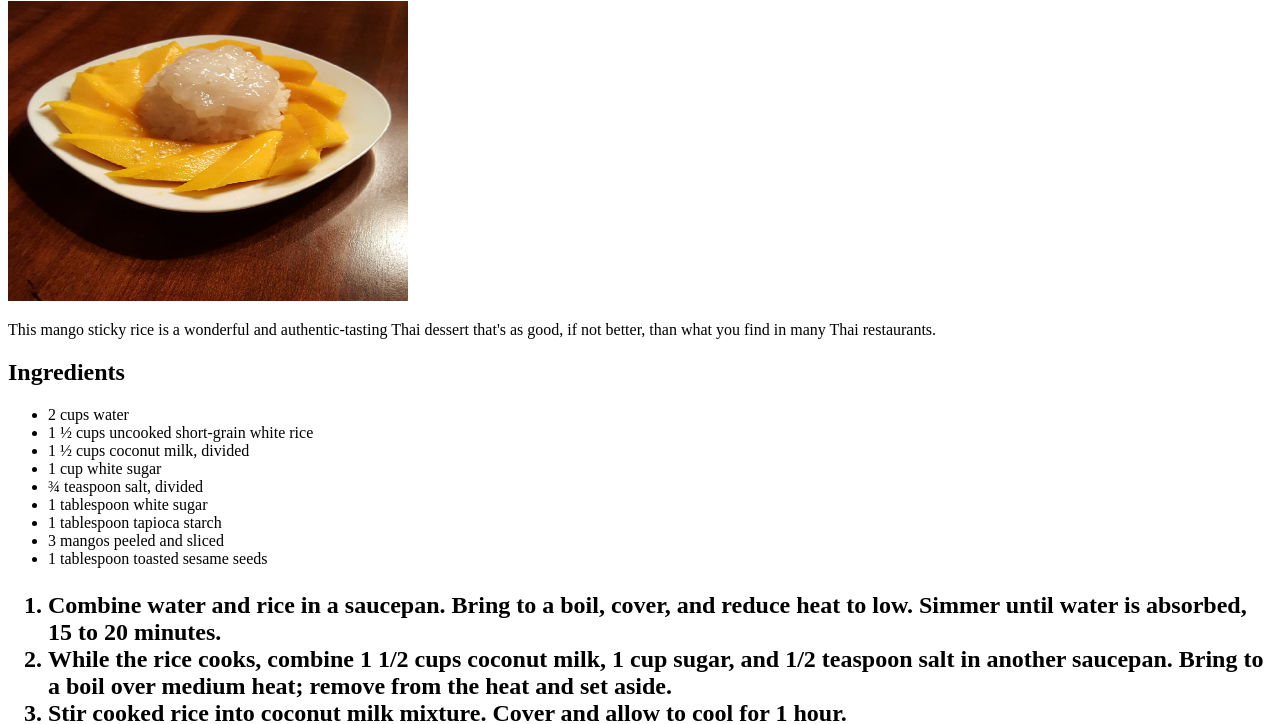
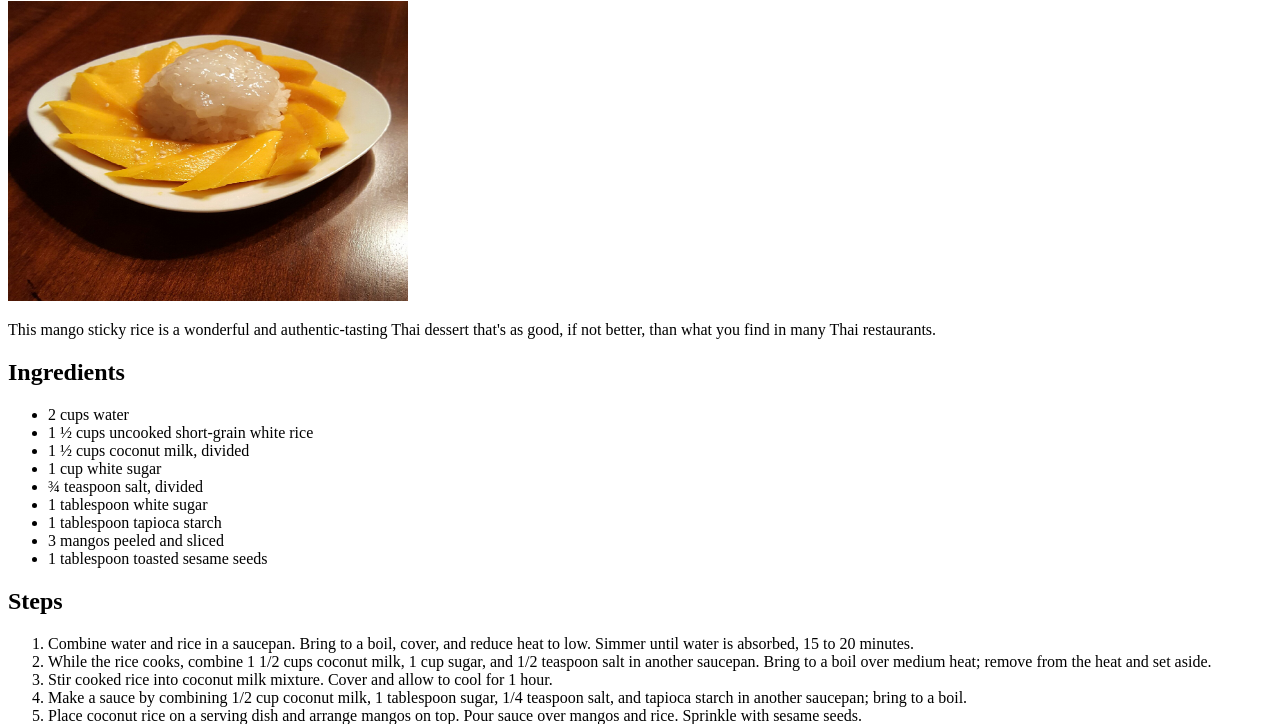
Before and after one commit to Hinjikani/odin-recipes, a plain HTML site: page Recipes/Thai Sweet Sticky Rice With Mango (Khao Neeo Mamuang).html in a window 1280 px wide. Shown: the part 79-803 px from the top of the page. Drawn offline with Linux system fonts and the light colour scheme.

Commit message:
Fix mango sticky rice bug

```diff
--- a/Recipes/Thai Sweet Sticky Rice With Mango (Khao Neeo Mamuang).html
+++ b/Recipes/Thai Sweet Sticky Rice With Mango (Khao Neeo Mamuang).html
@@ -23,7 +23,7 @@
                 <li>3 mangos peeled and sliced</li>
                 <li>1 tablespoon toasted sesame seeds</li>
             </ul>
-        <h2>
+        <h2>Steps</h2>
             <ol>
                 <li>Combine water and rice in a saucepan. Bring to a boil, cover, and reduce heat to low. Simmer until water is absorbed, 15 to 20 minutes.</li>
                 <li>While the rice cooks, combine 1 1/2 cups coconut milk, 1 cup sugar, and 1/2 teaspoon salt in another saucepan. Bring to a boil over medium heat; remove from the heat and set aside.</li>
@@ -31,7 +31,6 @@
                 <li>Make a sauce by combining 1/2 cup coconut milk, 1 tablespoon sugar, 1/4 teaspoon salt, and tapioca starch in another saucepan; bring to a boil.</li>
                 <li>Place coconut rice on a serving dish and arrange mangos on top. Pour sauce over mangos and rice. Sprinkle with sesame seeds.</li>
             </ol>
-        </h2>
         <a href="../index.html">Homepage</a>
     </body>
 </html>
```
